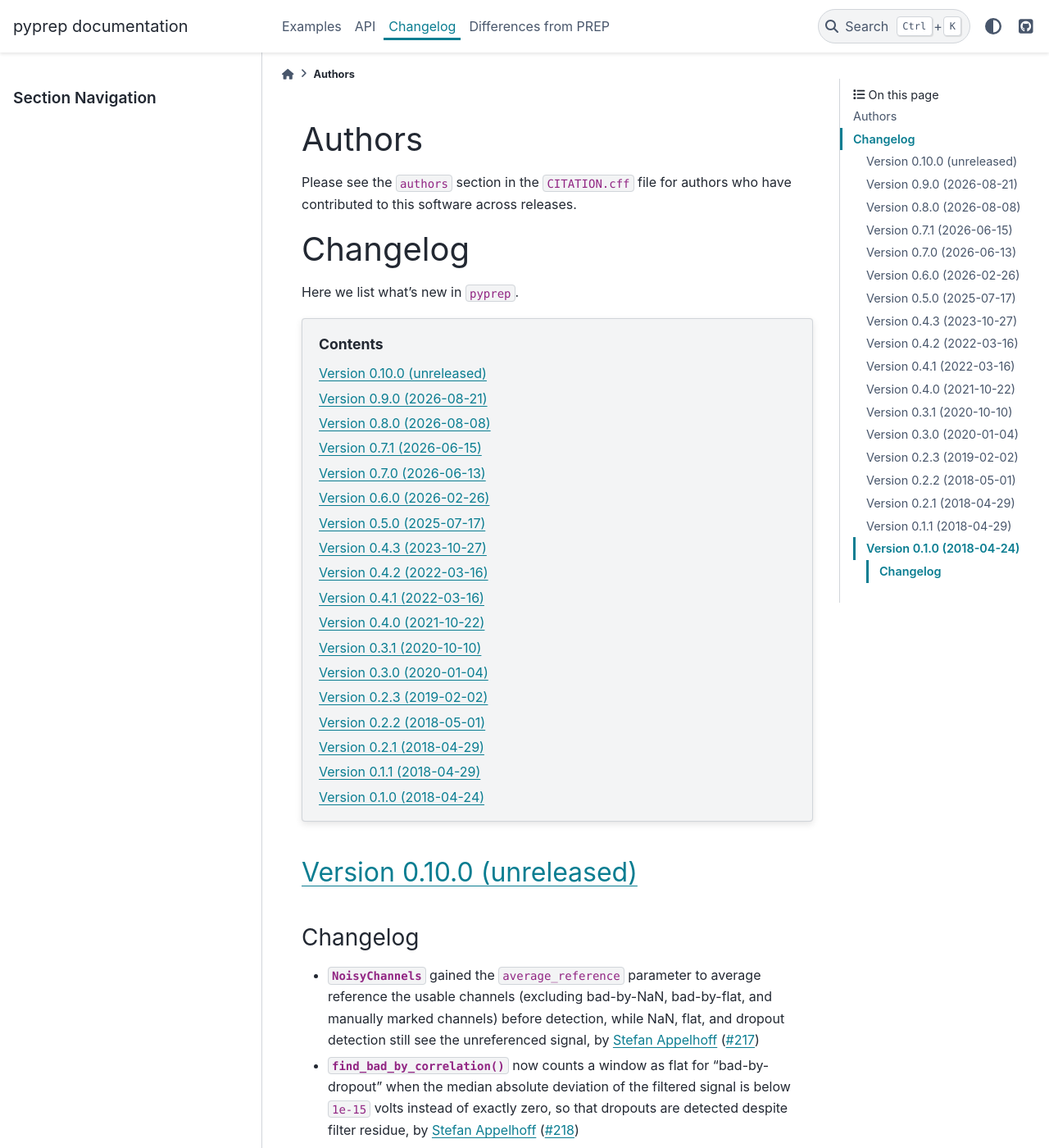
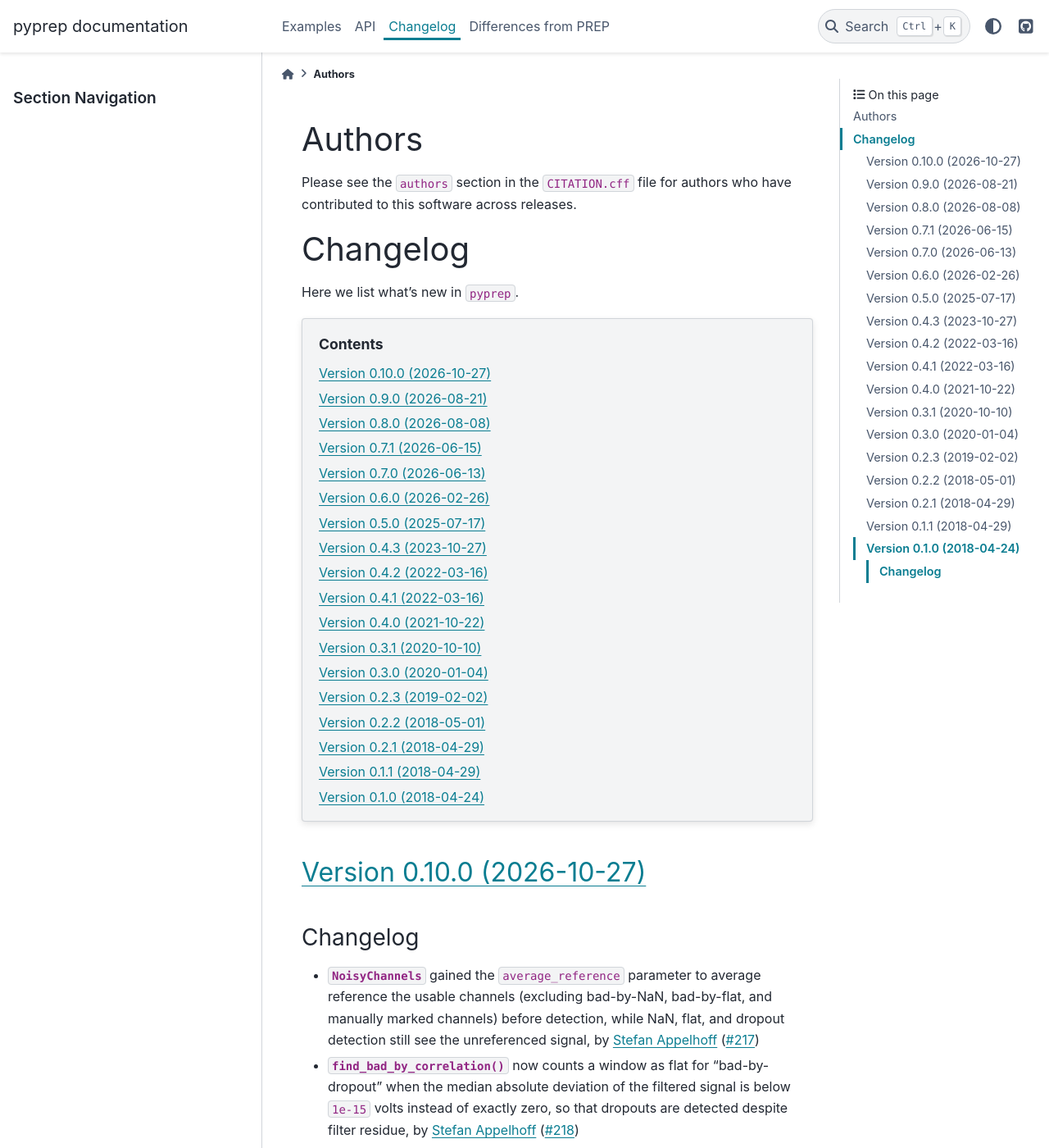
Before and after one commit to sappelhoff/pyprep, a Sphinx documentation site: the page built from docs/changelog.rst, in a window 1280 px wide and 1400 px high. Shown: the whole window at 82% size. Built offline with Sphinx 7.4.7 and the PyData theme 0.15.4, drawn with Linux system fonts in a browser that asks for light colours; the version number could not be read and is left out.

Commit message:
[REL] 0.10.0

```diff
--- a/docs/changelog.rst
+++ b/docs/changelog.rst
@@ -19,9 +19,9 @@ Here we list what's new in ``pyprep``.
 
 .. currentmodule:: pyprep
 
-.. _current:
+.. _changes_0_10_0:
 
-Version 0.10.0 (unreleased)
+Version 0.10.0 (2026-10-27)
 ---------------------------
 
 Changelog
```
